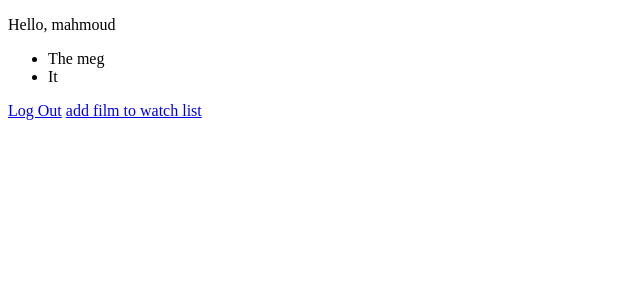
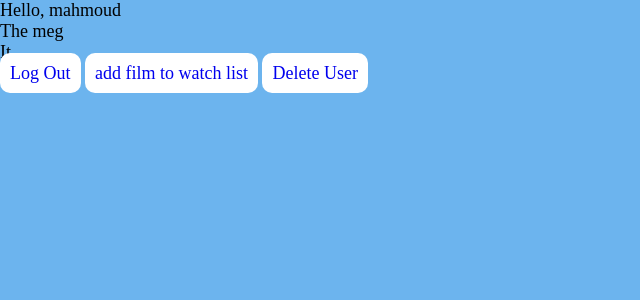
Before and after one commit to mahmoud842/MMDb_v2, a Django app: page /addToList/14 in a window 1280 px wide. Shown: the top 300 px of the page, without its empty margins (0-640 px from the left). Run offline with Django 4.2, Linux system fonts and the light colour scheme; a user stored in the database is signed in; data comes from the database, SQL or seed files in the repository; both versions use the stored data as it was after the commit.

Commit message:
add super users can now delete regular users with all there watch list

```diff
--- /dev/null
+++ b/MMDb/filmsDb/static/style.css
@@ -0,0 +1,16 @@
+*{
+    margin: 0px;
+    padding: 0px;
+    text-decoration: none;
+}
+
+body {
+    font-size: 18px;
+    background-color: #6CB4EE;
+}
+
+.a-btn {
+    background-color: white;
+    border-radius: 10px;
+    padding: 10px;
+}
--- a/MMDb/filmsDb/templates/index.html
+++ b/MMDb/filmsDb/templates/index.html
@@ -1,6 +1,14 @@
 {% extends "layout.html" %}
+{% load static %}
+
+{% block head %}
+<link rel="stylesheet" href="{% static 'style.css' %}"
+{% endblock %}
 
 {% block body %}
+
+    <p>{{ message }}</p>
+
     <p>Hello, {{request.user.username}}</p>
 
     <ul>
@@ -11,6 +19,13 @@
         {% endfor %}
     </ul>
 
-    <a href="{% url 'logout' %}">Log Out</a>
-    <a href="{% url 'addWatchList' %}">add film to watch list</a>
+    <div class="links">
+        <a href="{% url 'logout' %}" class="a-btn">Log Out</a>
+        <a href="{% url 'addWatchList' %}" class="a-btn">add film to watch list</a>
+
+        {% if request.user.is_superuser %}
+            <a href="{% url 'deleteUser' %}" class="a-btn">Delete User</a>
+        {% endif %}
+    </div>
+
 {% endblock %}
--- a/MMDb/filmsDb/templates/layout.html
+++ b/MMDb/filmsDb/templates/layout.html
@@ -2,7 +2,8 @@
 <html lang="en">
 <head>
     <title>{{ title }}</title>
-    <link rel="stylesheet" href="{{styleFile}}">
+    {% block head %}
+    {% endblock %}
 </head>
 <body>
     {% block body %}
--- a/MMDb/filmsDb/urls.py
+++ b/MMDb/filmsDb/urls.py
@@ -8,5 +8,7 @@ urlpatterns = [
     path('logout', views.log_out, name="logout"),
     path('signup', views.signup, name="signup"),
     path('addWatchList', views.addWatchList, name="addWatchList"),
-    path('addToList/<int:id>', views.addToList, name="addToList")
+    path('addToList/<int:id>', views.addToList, name="addToList"),
+    path('deleteUser', views.deleteUser, name="deleteUser"),
+    path('delete/<str:user_name>', views.deleteExecution, name="deleteExecution")
 ]
--- a/MMDb/filmsDb/views.py
+++ b/MMDb/filmsDb/views.py
@@ -81,6 +81,27 @@ def addToList(request, id):
         'list': PersonList.objects.filter(user_name=request.user.username)
     })
 
+def deleteUser(request):
+    if request.method == "POST":
+        return render(request, 'deleteUser.html', {
+            'users': User.objects.filter(username__contains=request.POST['search'])
+        })
+
+    return render(request, 'deleteUser.html')
+
+def deleteExecution(request, user_name):
+    user = User.objects.get(username=user_name) #altt then parameter
+    list = PersonList.objects.filter(user_name=user.username)
+
+    for film in list:
+        film.delete()
+
+    user.delete()
+    return render(request, 'index.html', {
+        'list': PersonList.objects.filter(user_name=request.user.username),
+        'message': 'User deleted'
+    })
+
 
 # this code snippit extracts data from csv file and save it into Db
 # from filmsDb.models import Film
```
Also changed, not shown: MMDb/filmsDb/templates/deleteUser.html (added, +23 -0 lines), MMDb/db.sqlite3.
